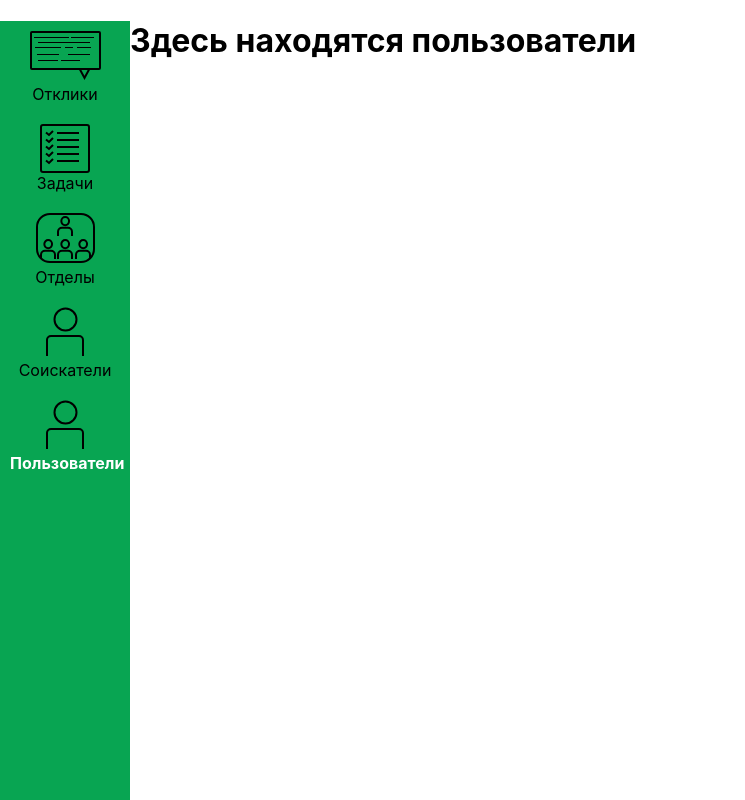
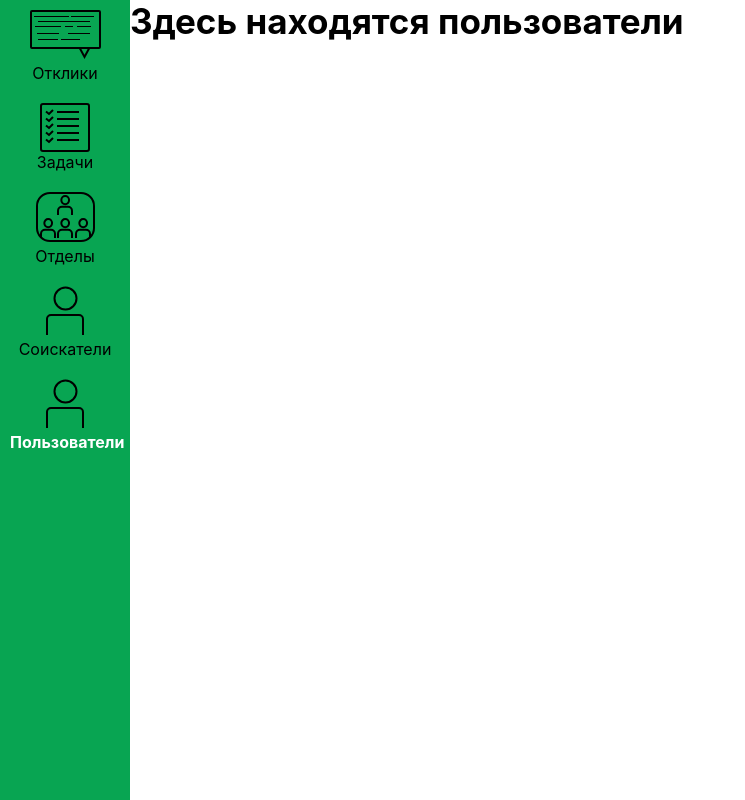
Before and after one commit to hakatomVSsilke/hakatonSBER_2023, a React (Create React App) app: page /users in a window 1280 px wide. Shown: the whole page, without its empty margins (0-745 px from the left). Built offline with nearby package versions, Linux system fonts and the light colour scheme.

Commit message:
фиксит кекный баг

```diff
--- a/src/components/elements/title/title.component.tsx
+++ b/src/components/elements/title/title.component.tsx
@@ -2,9 +2,9 @@ import React from "react";
 
 import './title.style.css';
 
-export const TitleComponent = ({text}: any) => {
+export const TitleComponent = ({text, level = "3"}: any) => {
     return (
-        <h3 className = "title-component">
+        <h3 className = "title-component" data-level = {level}>
             {text}
         </h3>
     );
--- a/src/components/elements/title/title.style.css
+++ b/src/components/elements/title/title.style.css
@@ -1,3 +1,7 @@
 .title-component {
     margin: 0;
 }
+
+.title-component[data-level="1"] {
+    font-size: 35px;
+}
--- a/src/sections/users/users.section.tsx
+++ b/src/sections/users/users.section.tsx
@@ -1,9 +1,10 @@
 import React from 'react';
+import {TitleComponent} from "../../components/elements/title/title.component";
 
 const Users = () => {
     return (
         <div>
-            <h1>Здесь находятся пользователи</h1>
+            <TitleComponent text = "Здесь находятся пользователи" level = {1}/>
         </div>
     );
 };
```
